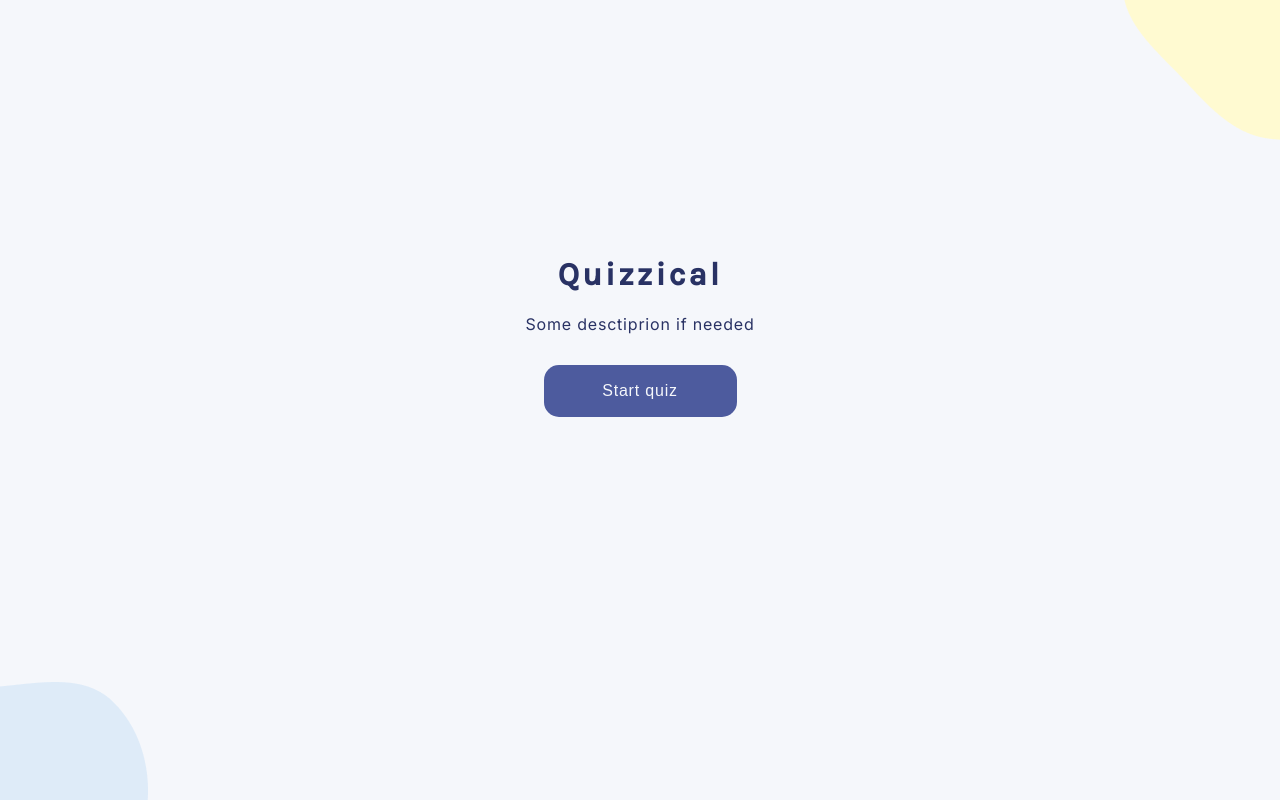
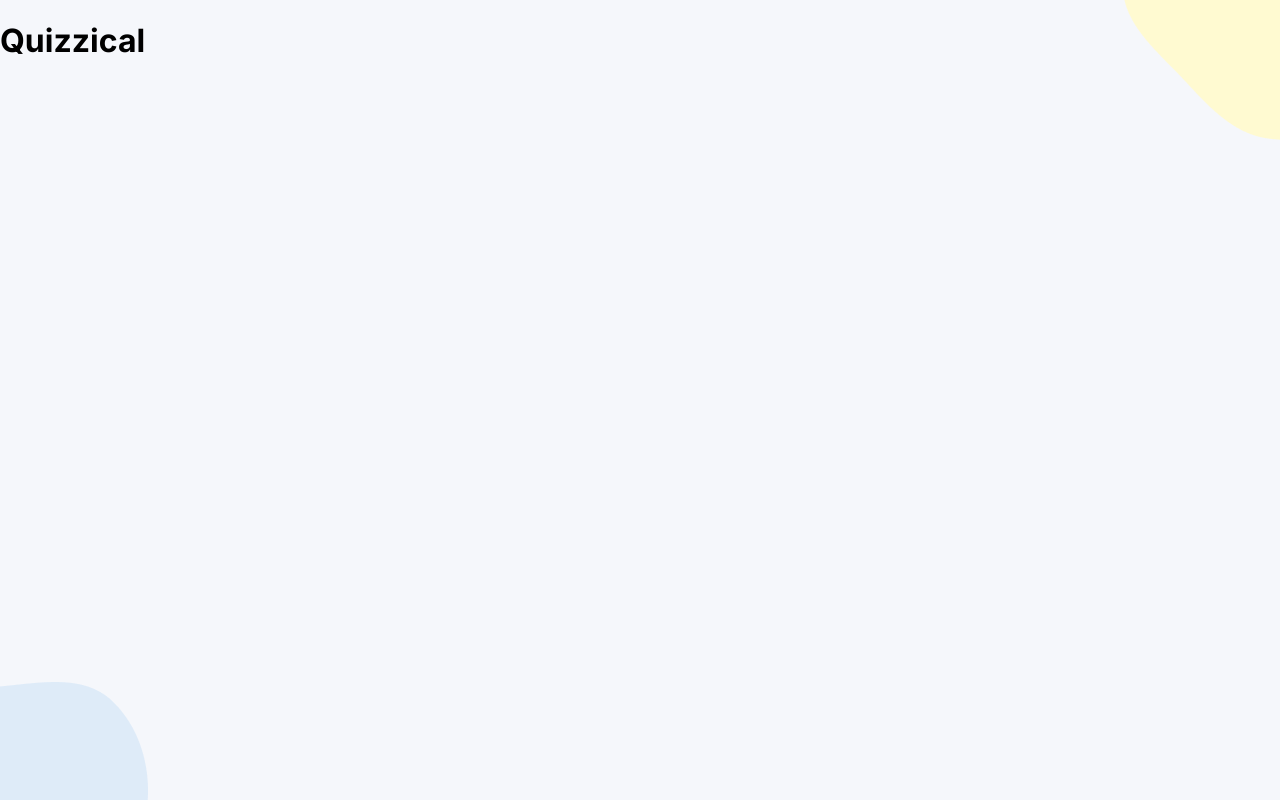
Before and after one commit to Acateel/quizzical, a React (Vite) app: page / in a window 1280 px wide. Built offline with nearby package versions, Linux system fonts and the light colour scheme.

Commit message:
add quizzical component

```diff
--- a/src/App.jsx
+++ b/src/App.jsx
@@ -1,9 +1,11 @@
 import Intro from "./components/Intro"
+import Quizzical from "./components/Quizzical"
 
 function App() {
   return (
     <div className="App">
-      <Intro />
+      {/* <Intro /> */}
+      <Quizzical />
     </div>
   )
 }
--- /dev/null
+++ b/src/components/Quizzical.jsx
@@ -0,0 +1,5 @@
+export default function Quizzical() {
+    return(
+        <h1>Quizzical</h1>
+    )
+}
```
